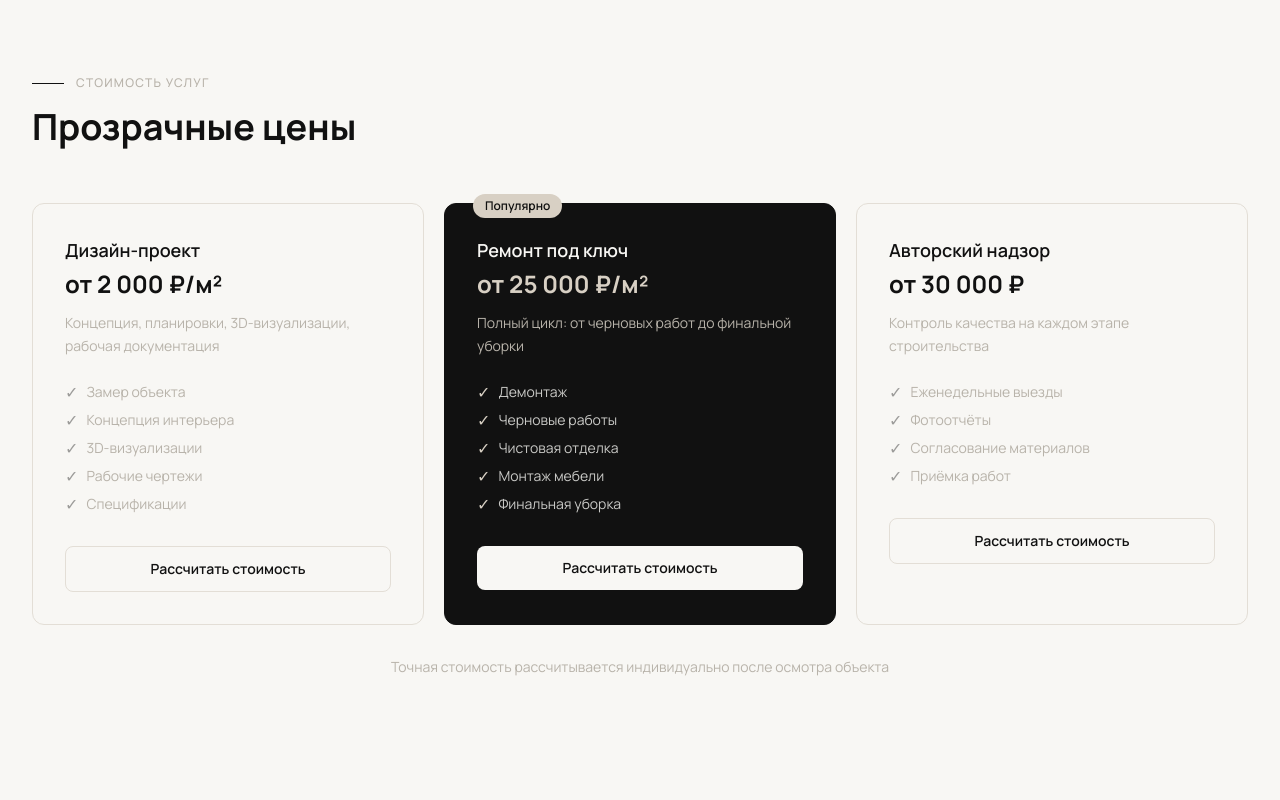
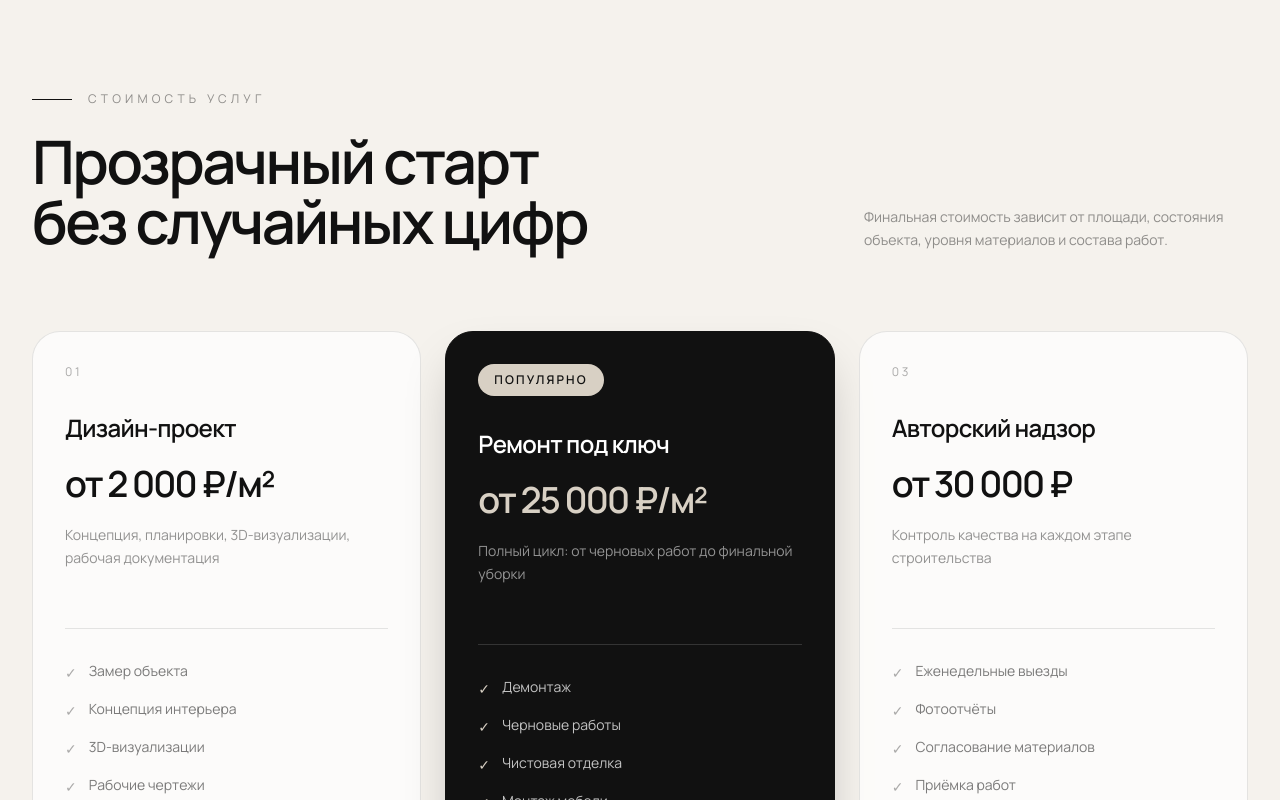
Before and after one commit to artrubinchik/DERZAi, a Next.js app: page / in a window 1280 px wide. Shown: the part 2540-3340 px from the top of the page. Built offline with nearby package versions, Linux system fonts and the light colour scheme; no server answers.

Commit message:
Refactor Pricing component layout and styles

```diff
--- a/components/Pricing.tsx
+++ b/components/Pricing.tsx
@@ -6,73 +6,94 @@ interface PricingProps {
 
 export default function Pricing({ onQuizOpen }: PricingProps) {
   return (
-    <section id="pricing" className="py-20 md:py-32 bg-off-white">
-      <div className="max-w-7xl mx-auto px-5 md:px-8">
-        {/* Header */}
-        <div className="mb-14">
-          <div className="flex items-center gap-3 mb-4">
-            <div className="w-8 h-px bg-black" />
-            <span className="text-xs font-medium tracking-widest uppercase text-gray">
-              Стоимость услуг
-            </span>
+    <section id="pricing" className="bg-[#F5F2ED] py-24 md:py-36 text-[#111111]">
+      <div className="mx-auto max-w-7xl px-5 md:px-8">
+        <div className="mb-20 flex flex-col gap-8 md:flex-row md:items-end md:justify-between">
+          <div>
+            <div className="mb-6 flex items-center gap-4">
+              <div className="h-px w-10 bg-[#111111]" />
+              <span className="text-xs uppercase tracking-[0.35em] text-black/45">
+                Стоимость услуг
+              </span>
+            </div>
+
+            <h2 className="text-4xl font-semibold leading-[1.05] tracking-[-0.04em] md:text-6xl">
+              Прозрачный старт
+              <br />
+              без случайных цифр
+            </h2>
           </div>
-          <h2 className="text-3xl md:text-4xl font-bold text-black">
-            Прозрачные цены
-          </h2>
+
+          <p className="max-w-sm text-sm leading-relaxed text-black/45">
+            Финальная стоимость зависит от площади, состояния объекта, уровня
+            материалов и состава работ.
+          </p>
         </div>
 
-        <div className="grid md:grid-cols-3 gap-5">
+        <div className="grid gap-6 md:grid-cols-3">
           {content.pricing.map((item, i) => (
             <div
               key={i}
-              className={`relative rounded-xl p-7 md:p-8 border transition-all duration-300 ${
+              className={`relative overflow-hidden rounded-[28px] border p-7 transition duration-300 md:p-8 ${
                 item.highlight
-                  ? "bg-black border-black text-off-white"
-                  : "bg-off-white border-line hover:border-black/20 hover:shadow-sm"
+                  ? "border-[#111111] bg-[#111111] text-white shadow-2xl"
+                  : "border-black/10 bg-white/70 text-[#111111] hover:-translate-y-1 hover:border-black/25"
               }`}
             >
               {item.highlight && (
-                <div className="absolute -top-3 left-7">
-                  <span className="inline-flex px-3 py-1 bg-warm text-black text-xs font-semibold rounded-full">
-                    Популярно
-                  </span>
+                <div className="mb-8 inline-flex rounded-full bg-[#D8D0C4] px-4 py-2 text-xs font-semibold uppercase tracking-[0.18em] text-black">
+                  Популярно
                 </div>
               )}
 
-              <h3
-                className={`text-lg font-semibold mb-1 ${
-                  item.highlight ? "text-off-white" : "text-black"
-                }`}
-              >
+              {!item.highlight && (
+                <div className="mb-8 text-xs uppercase tracking-[0.22em] text-black/35">
+                  0{i + 1}
+                </div>
+              )}
+
+              <h3 className="text-2xl font-semibold tracking-[-0.03em]">
                 {item.service}
               </h3>
+
               <p
-                className={`text-2xl font-bold mb-3 ${
-                  item.highlight ? "text-warm" : "text-black"
+                className={`mt-5 text-4xl font-semibold tracking-[-0.05em] ${
+                  item.highlight ? "text-[#D8D0C4]" : "text-[#111111]"
                 }`}
               >
                 {item.price}
               </p>
+
               <p
-                className={`text-sm leading-relaxed mb-6 ${
-                  item.highlight ? "text-gray" : "text-gray"
+                className={`mt-5 min-h-[72px] text-sm leading-relaxed ${
+                  item.highlight ? "text-white/55" : "text-black/45"
                 }`}
               >
                 {item.desc}
               </p>
 
-              <ul className="flex flex-col gap-2 mb-8">
-                {item.features.map((f, j) => (
-                  <li key={j} className="flex items-center gap-2 text-sm">
+              <div
+                className={`my-8 h-px ${
+                  item.highlight ? "bg-white/15" : "bg-black/10"
+                }`}
+              />
+
+              <ul className="mb-10 flex flex-col gap-4">
+                {item.features.map((feature, j) => (
+                  <li key={j} className="flex gap-3 text-sm">
                     <span
-                      className={`text-base leading-none ${
-                        item.highlight ? "text-warm" : "text-black/40"
+                      className={`mt-0.5 ${
+                        item.highlight ? "text-[#D8D0C4]" : "text-black/35"
                       }`}
                     >
                       ✓
                     </span>
-                    <span className={item.highlight ? "text-off-white/80" : "text-gray"}>
-                      {f}
+                    <span
+                      className={
+                        item.highlight ? "text-white/75" : "text-black/55"
+                      }
+                    >
+                      {feature}
                     </span>
                   </li>
                 ))}
@@ -80,21 +101,21 @@ export default function Pricing({ onQuizOpen }: PricingProps) {
 
               <button
                 onClick={onQuizOpen}
-                className={`w-full py-3 rounded-lg text-sm font-semibold transition-all ${
+                className={`w-full rounded-full px-6 py-4 text-sm font-semibold uppercase tracking-[0.12em] transition ${
                   item.highlight
-                    ? "bg-off-white text-black hover:bg-warm"
-                    : "border border-line text-black hover:border-black"
+                    ? "bg-white text-black hover:bg-[#D8D0C4]"
+                    : "border border-black/15 text-black hover:border-black hover:bg-black hover:text-white"
                 }`}
               >
-                Рассчитать стоимость
+                Рассчитать
               </button>
             </div>
           ))}
         </div>
 
-        {/* Note */}
-        <p className="text-center text-sm text-gray mt-8">
-          Точная стоимость рассчитывается индивидуально после осмотра объекта
+        <p className="mt-10 text-center text-sm text-black/40">
+          Точная стоимость рассчитывается индивидуально после обсуждения задачи
+          и состояния объекта.
         </p>
       </div>
     </section>
```
